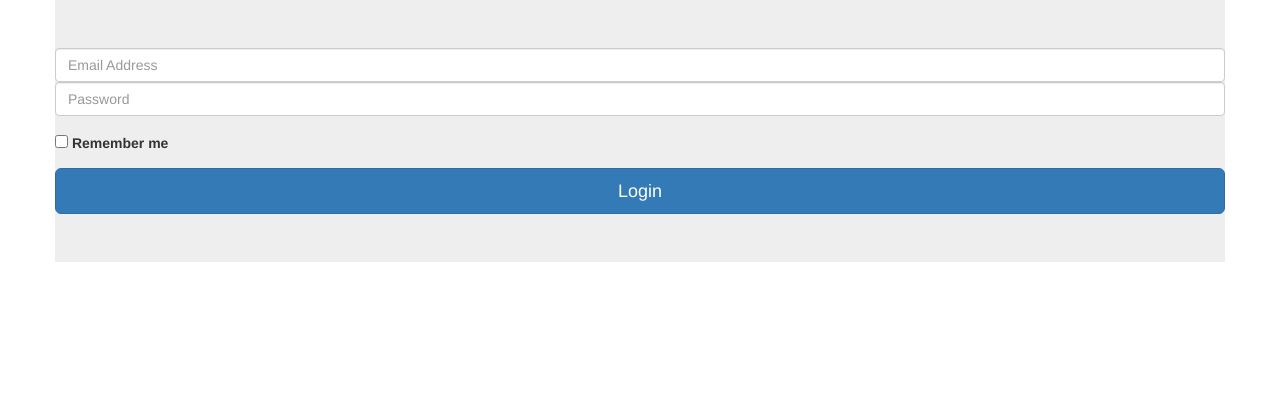
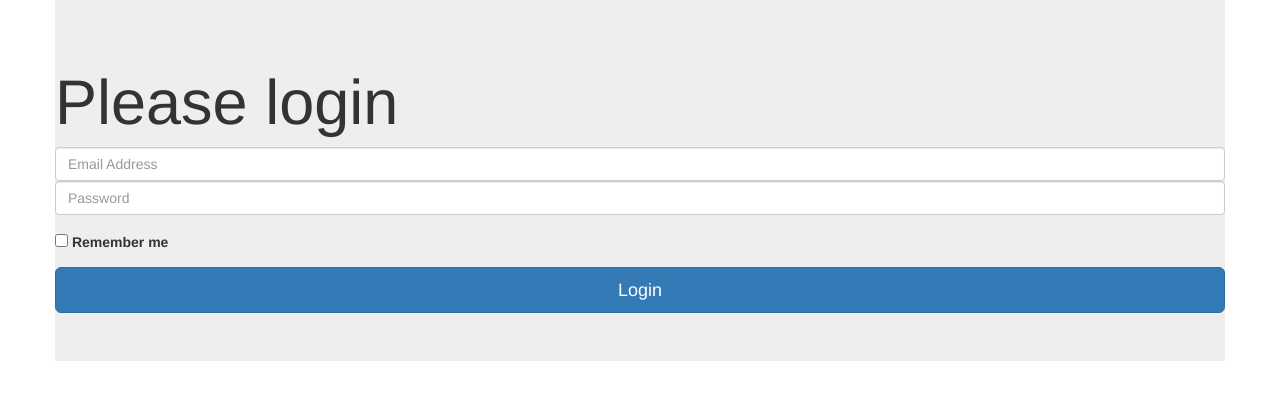
Before and after one commit to wall-o/proyecto_instagram, a plain HTML site: page index.html in a window 1280 px wide. Drawn offline with nearby package versions, Linux system fonts and the light colour scheme.

Commit message:
Añade título para formulario de login

```diff
--- a/index.html
+++ b/index.html
@@ -12,7 +12,7 @@ rwoIResjU2yc3z8GV/NPeZWAv56rSmLldC3R/AZzGRnGxQQKnKkoFVhFQhNUwEyJ" crossorigin="a
 <div class="container jumbotron padd-top10 margin-top10">
   <div class="row">
     <div class="col-12">
-
+    <h1>Please login</h1>
     <form>
       <div class="form-group">
         <input type="email" class="form-control" id="exampleInputEmail1" aria-
```
